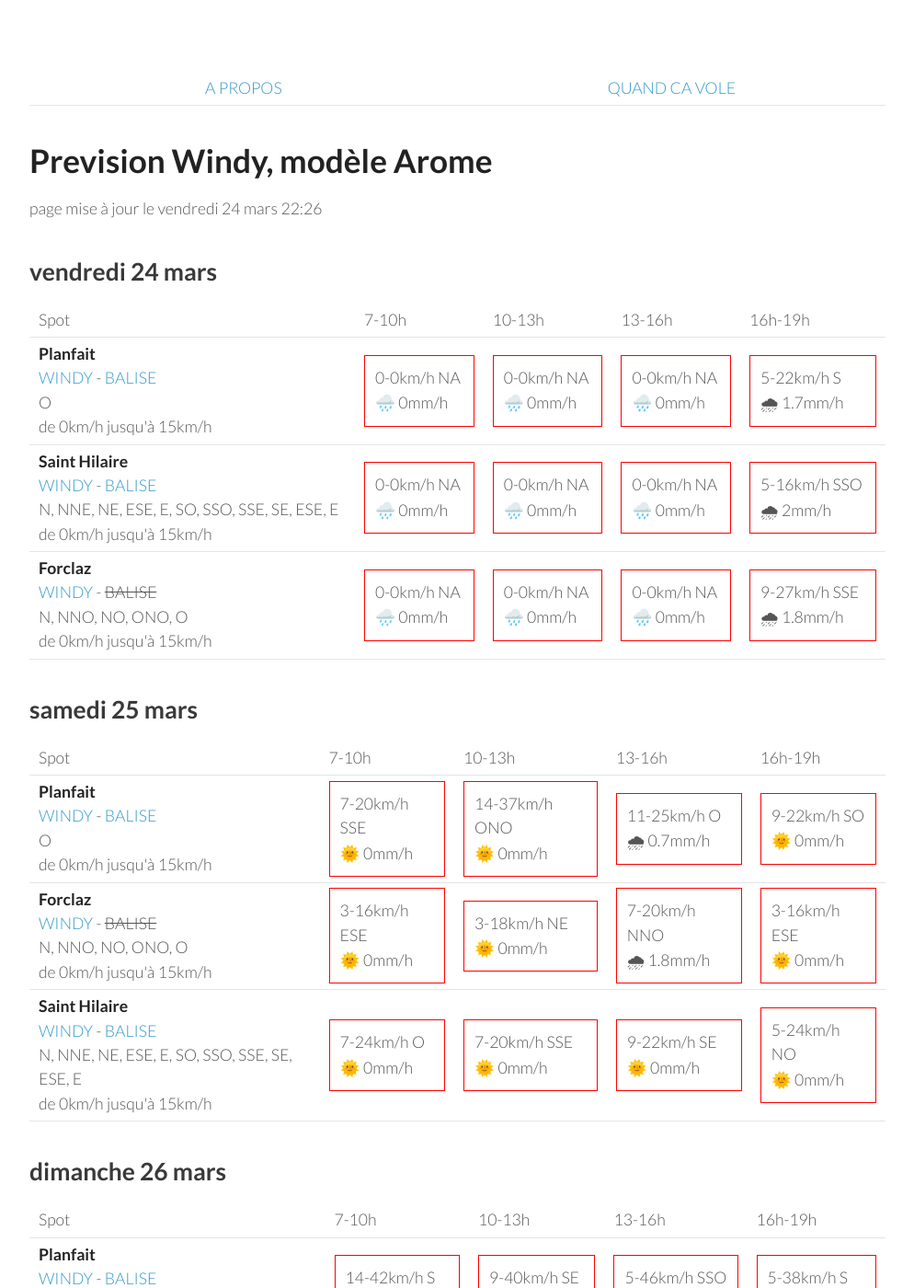
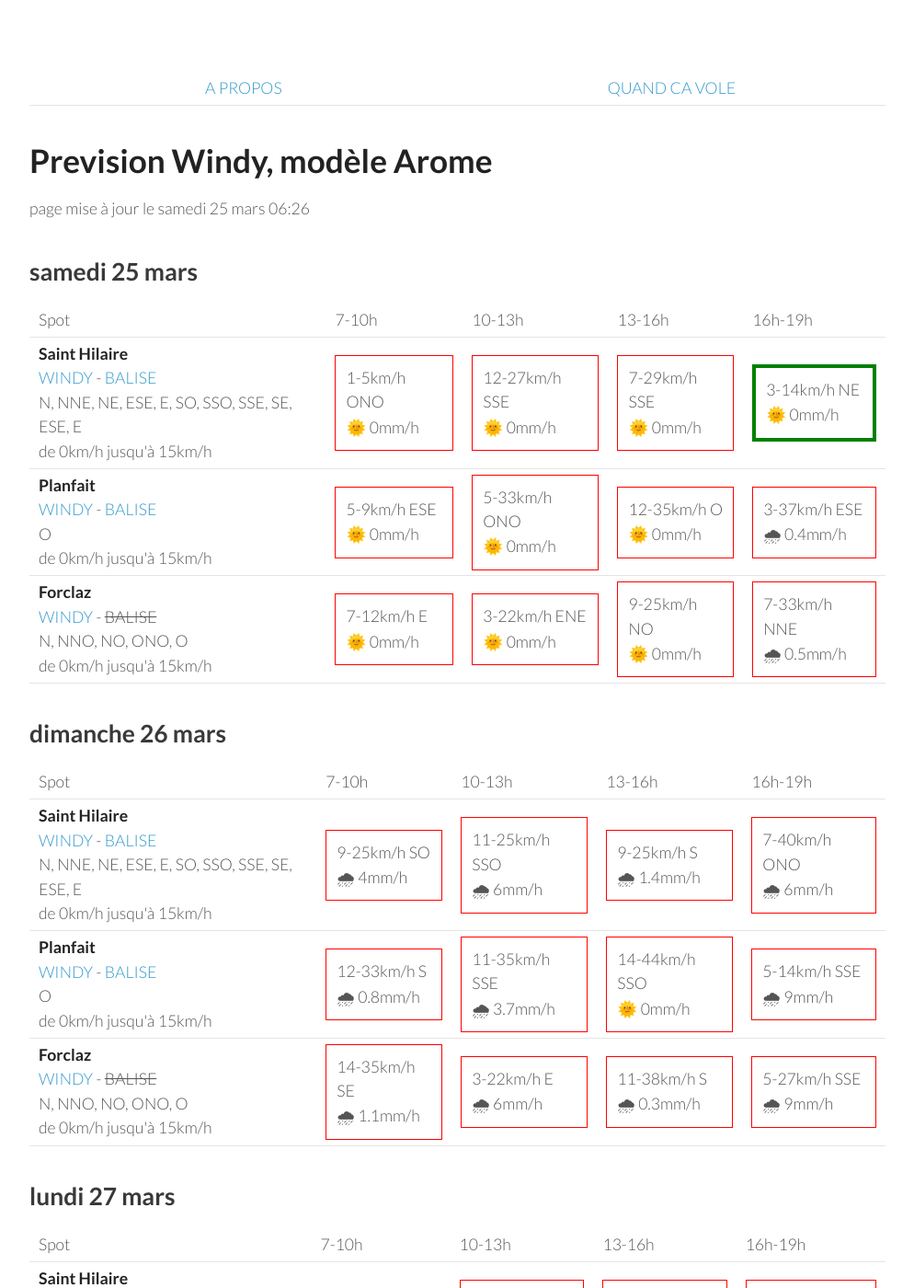
Before and after one commit to parapente-dans-le-nord/parapente-dans-le-nord.github.io, a Jekyll site: the page built from alpes_nord.markdown, in a window 1280 px wide and 1400 px high. Shown: the whole window at 92% size, without its empty margins (26-1020 px from the left). Built offline with Jekyll 4.4.1, drawn with Linux system fonts in a browser that asks for light colours; some of the changed text lies outside the part shown.

Commit message:
update index.markdown

```diff
--- a/alpes_nord.markdown
+++ b/alpes_nord.markdown
@@ -7,51 +7,8 @@ title:  "Tous les spots"
 {: .links}
 
 # Prevision Windy, modèle Arome
-page mise à jour le vendredi 24 mars 22:26
+page mise à jour le samedi 25 mars 06:26
 
-## vendredi 24 mars
-
-{::nomarkdown}
-<table>
-  <tbody>
-    <tr>
-      <td>Spot</td>
-      <td>7-10h</td>
-      <td>10-13h</td>
-      <td>13-16h</td>
-      <td>16h-19h</td>
-    </tr>
-<tr>
-        <td><strong>Planfait</strong><br><a href="https://windy.com/45.853/6.223?45.415,6.223,8">WINDY</a> - <span class=""><a href="https://www.openwindmap.org/PP496">BALISE</a> </span><br> <span class="vent-favorable">O</span><br><span class="force-vent">de 0km/h jusqu'à 15km/h</span> </td>
-
-            <td><div class="not-flyable"><p>0-0km/h NA</p><p>🌧️ 0mm/h</p></div></td>
-            <td><div class="not-flyable"><p>0-0km/h NA</p><p>🌧️ 0mm/h</p></div></td>
-            <td><div class="not-flyable"><p>0-0km/h NA</p><p>🌧️ 0mm/h</p></div></td>
-            <td><div class="not-flyable"><p>5-22km/h S</p><p>🌧 1.7mm/h</p></div></td>
-
-    </tr>
-<tr>
-        <td><strong>Saint Hilaire</strong><br><a href="https://windy.com/45.307/5.888?45.087,5.889,9,m:eUFagkX">WINDY</a> - <span class=""><a href="http://www.balisemeteo.com/balise.php?idBalise=61">BALISE</a> </span><br> <span class="vent-favorable">N, NNE, NE, ESE, E, SO, SSO, SSE, SE, ESE, E</span><br><span class="force-vent">de 0km/h jusqu'à 15km/h</span> </td>
-
-            <td><div class="not-flyable"><p>0-0km/h NA</p><p>🌧️ 0mm/h</p></div></td>
-            <td><div class="not-flyable"><p>0-0km/h NA</p><p>🌧️ 0mm/h</p></div></td>
-            <td><div class="not-flyable"><p>0-0km/h NA</p><p>🌧️ 0mm/h</p></div></td>
-            <td><div class="not-flyable"><p>5-16km/h SSO</p><p>🌧 2mm/h</p></div></td>
-
-    </tr>
-<tr>
-        <td><strong>Forclaz</strong><br><a href="https://windy.com/45.814/6.247?45.375,6.246,8,m:eVwaglz">WINDY</a> - <span class="no-balise"> BALISE </span><br> <span class="vent-favorable">N, NNO, NO, ONO, O</span><br><span class="force-vent">de 0km/h jusqu'à 15km/h</span> </td>
-
-            <td><div class="not-flyable"><p>0-0km/h NA</p><p>🌧️ 0mm/h</p></div></td>
-            <td><div class="not-flyable"><p>0-0km/h NA</p><p>🌧️ 0mm/h</p></div></td>
-            <td><div class="not-flyable"><p>0-0km/h NA</p><p>🌧️ 0mm/h</p></div></td>
-            <td><div class="not-flyable"><p>9-27km/h SSE</p><p>🌧 1.8mm/h</p></div></td>
-
-    </tr>
-
-</tbody>
-</table>
-{:/}
 ## samedi 25 mars
 
 {::nomarkdown}
@@ -65,32 +22,32 @@ page mise à jour le vendredi 24 mars 22:26
       <td>16h-19h</td>
     </tr>
 <tr>
+        <td><strong>Saint Hilaire</strong><br><a href="https://windy.com/45.307/5.888?45.087,5.889,9,m:eUFagkX">WINDY</a> - <span class=""><a href="http://www.balisemeteo.com/balise.php?idBalise=61">BALISE</a> </span><br> <span class="vent-favorable">N, NNE, NE, ESE, E, SO, SSO, SSE, SE, ESE, E</span><br><span class="force-vent">de 0km/h jusqu'à 15km/h</span> </td>
+
+            <td><div class="not-flyable"><p>1-5km/h ONO</p><p>🌞 0mm/h</p></div></td>
+            <td><div class="not-flyable"><p>12-27km/h SSE</p><p>🌞 0mm/h</p></div></td>
+            <td><div class="not-flyable"><p>7-29km/h SSE</p><p>🌞 0mm/h</p></div></td>
+            <td><div class="flyable"><p>3-14km/h NE</p><p>🌞 0mm/h</p></div></td>
+
+
+    </tr>
+<tr>
         <td><strong>Planfait</strong><br><a href="https://windy.com/45.853/6.223?45.415,6.223,8">WINDY</a> - <span class=""><a href="https://www.openwindmap.org/PP496">BALISE</a> </span><br> <span class="vent-favorable">O</span><br><span class="force-vent">de 0km/h jusqu'à 15km/h</span> </td>
 
-            <td><div class="not-flyable"><p>7-20km/h SSE</p><p>🌞 0mm/h</p></div></td>
-            <td><div class="not-flyable"><p>14-37km/h ONO</p><p>🌞 0mm/h</p></div></td>
-            <td><div class="not-flyable"><p>11-25km/h O</p><p>🌧 0.7mm/h</p></div></td>
-            <td><div class="not-flyable"><p>9-22km/h SO</p><p>🌞 0mm/h</p></div></td>
+            <td><div class="not-flyable"><p>5-9km/h ESE</p><p>🌞 0mm/h</p></div></td>
+            <td><div class="not-flyable"><p>5-33km/h ONO</p><p>🌞 0mm/h</p></div></td>
+            <td><div class="not-flyable"><p>12-35km/h O</p><p>🌞 0mm/h</p></div></td>
+            <td><div class="not-flyable"><p>3-37km/h ESE</p><p>🌧 0.4mm/h</p></div></td>
 
 
     </tr>
 <tr>
         <td><strong>Forclaz</strong><br><a href="https://windy.com/45.814/6.247?45.375,6.246,8,m:eVwaglz">WINDY</a> - <span class="no-balise"> BALISE </span><br> <span class="vent-favorable">N, NNO, NO, ONO, O</span><br><span class="force-vent">de 0km/h jusqu'à 15km/h</span> </td>
 
-            <td><div class="not-flyable"><p>3-16km/h ESE</p><p>🌞 0mm/h</p></div></td>
-            <td><div class="not-flyable"><p>3-18km/h NE</p><p>🌞 0mm/h</p></div></td>
-            <td><div class="not-flyable"><p>7-20km/h NNO</p><p>🌧 1.8mm/h</p></div></td>
-            <td><div class="not-flyable"><p>3-16km/h ESE</p><p>🌞 0mm/h</p></div></td>
-
-
-    </tr>
-<tr>
-        <td><strong>Saint Hilaire</strong><br><a href="https://windy.com/45.307/5.888?45.087,5.889,9,m:eUFagkX">WINDY</a> - <span class=""><a href="http://www.balisemeteo.com/balise.php?idBalise=61">BALISE</a> </span><br> <span class="vent-favorable">N, NNE, NE, ESE, E, SO, SSO, SSE, SE, ESE, E</span><br><span class="force-vent">de 0km/h jusqu'à 15km/h</span> </td>
-
-            <td><div class="not-flyable"><p>7-24km/h O</p><p>🌞 0mm/h</p></div></td>
-            <td><div class="not-flyable"><p>7-20km/h SSE</p><p>🌞 0mm/h</p></div></td>
-            <td><div class="not-flyable"><p>9-22km/h SE</p><p>🌞 0mm/h</p></div></td>
-            <td><div class="not-flyable"><p>5-24km/h NO</p><p>🌞 0mm/h</p></div></td>
+            <td><div class="not-flyable"><p>7-12km/h E</p><p>🌞 0mm/h</p></div></td>
+            <td><div class="not-flyable"><p>3-22km/h ENE</p><p>🌞 0mm/h</p></div></td>
+            <td><div class="not-flyable"><p>9-25km/h NO</p><p>🌞 0mm/h</p></div></td>
+            <td><div class="not-flyable"><p>7-33km/h NNE</p><p>🌧 0.5mm/h</p></div></td>
 
 
     </tr>
@@ -111,32 +68,32 @@ page mise à jour le vendredi 24 mars 22:26
       <td>16h-19h</td>
     </tr>
 <tr>
+        <td><strong>Saint Hilaire</strong><br><a href="https://windy.com/45.307/5.888?45.087,5.889,9,m:eUFagkX">WINDY</a> - <span class=""><a href="http://www.balisemeteo.com/balise.php?idBalise=61">BALISE</a> </span><br> <span class="vent-favorable">N, NNE, NE, ESE, E, SO, SSO, SSE, SE, ESE, E</span><br><span class="force-vent">de 0km/h jusqu'à 15km/h</span> </td>
+
+            <td><div class="not-flyable"><p>9-25km/h SO</p><p>🌧 4mm/h</p></div></td>
+            <td><div class="not-flyable"><p>11-25km/h SSO</p><p>🌧 6mm/h</p></div></td>
+            <td><div class="not-flyable"><p>9-25km/h S</p><p>🌧 1.4mm/h</p></div></td>
+            <td><div class="not-flyable"><p>7-40km/h ONO</p><p>🌧 6mm/h</p></div></td>
+
+
+    </tr>
+<tr>
         <td><strong>Planfait</strong><br><a href="https://windy.com/45.853/6.223?45.415,6.223,8">WINDY</a> - <span class=""><a href="https://www.openwindmap.org/PP496">BALISE</a> </span><br> <span class="vent-favorable">O</span><br><span class="force-vent">de 0km/h jusqu'à 15km/h</span> </td>
 
-            <td><div class="not-flyable"><p>14-42km/h S</p><p>🌧 0.7mm/h</p></div></td>
-            <td><div class="not-flyable"><p>9-40km/h SE</p><p>🌧 5mm/h</p></div></td>
-            <td><div class="not-flyable"><p>5-46km/h SSO</p><p>🌧 2.9mm/h</p></div></td>
-            <td><div class="not-flyable"><p>5-38km/h S</p><p>🌧 3.4mm/h</p></div></td>
+            <td><div class="not-flyable"><p>12-33km/h S</p><p>🌧 0.8mm/h</p></div></td>
+            <td><div class="not-flyable"><p>11-35km/h SSE</p><p>🌧 3.7mm/h</p></div></td>
+            <td><div class="not-flyable"><p>14-44km/h SSO</p><p>🌞 0mm/h</p></div></td>
+            <td><div class="not-flyable"><p>5-14km/h SSE</p><p>🌧 9mm/h</p></div></td>
 
 
     </tr>
 <tr>
         <td><strong>Forclaz</strong><br><a href="https://windy.com/45.814/6.247?45.375,6.246,8,m:eVwaglz">WINDY</a> - <span class="no-balise"> BALISE </span><br> <span class="vent-favorable">N, NNO, NO, ONO, O</span><br><span class="force-vent">de 0km/h jusqu'à 15km/h</span> </td>
 
-            <td><div class="not-flyable"><p>14-33km/h SSE</p><p>🌧 0.9mm/h</p></div></td>
-            <td><div class="not-flyable"><p>5-37km/h SE</p><p>🌧 3.5mm/h</p></div></td>
-            <td><div class="not-flyable"><p>5-46km/h OSO</p><p>🌧 2.2mm/h</p></div></td>
-            <td><div class="not-flyable"><p>3-40km/h SO</p><p>🌧 3.8mm/h</p></div></td>
-
-
-    </tr>
-<tr>
-        <td><strong>Saint Hilaire</strong><br><a href="https://windy.com/45.307/5.888?45.087,5.889,9,m:eUFagkX">WINDY</a> - <span class=""><a href="http://www.balisemeteo.com/balise.php?idBalise=61">BALISE</a> </span><br> <span class="vent-favorable">N, NNE, NE, ESE, E, SO, SSO, SSE, SE, ESE, E</span><br><span class="force-vent">de 0km/h jusqu'à 15km/h</span> </td>
-
-            <td><div class="not-flyable"><p>11-27km/h SO</p><p>🌧 0.9mm/h</p></div></td>
-            <td><div class="not-flyable"><p>5-48km/h SSE</p><p>🌧 2.2mm/h</p></div></td>
-            <td><div class="not-flyable"><p>3-51km/h SSO</p><p>🌧 1mm/h</p></div></td>
-            <td><div class="not-flyable"><p>7-53km/h SSO</p><p>🌧 1mm/h</p></div></td>
+            <td><div class="not-flyable"><p>14-35km/h SE</p><p>🌧 1.1mm/h</p></div></td>
+            <td><div class="not-flyable"><p>3-22km/h E</p><p>🌧 6mm/h</p></div></td>
+            <td><div class="not-flyable"><p>11-38km/h S</p><p>🌧 0.3mm/h</p></div></td>
+            <td><div class="not-flyable"><p>5-27km/h SSE</p><p>🌧 9mm/h</p></div></td>
 
 
     </tr>
@@ -159,19 +116,19 @@ page mise à jour le vendredi 24 mars 22:26
 <tr>
         <td><strong>Saint Hilaire</strong><br><a href="https://windy.com/45.307/5.888?45.087,5.889,9,m:eUFagkX">WINDY</a> - <span class=""><a href="http://www.balisemeteo.com/balise.php?idBalise=61">BALISE</a> </span><br> <span class="vent-favorable">N, NNE, NE, ESE, E, SO, SSO, SSE, SE, ESE, E</span><br><span class="force-vent">de 0km/h jusqu'à 15km/h</span> </td>
 
-            <td><div class="not-flyable"><p>1-42km/h N</p><p>🌧 4mm/h</p></div></td>
-            <td><div class="not-flyable"><p>3-38km/h NO</p><p>🌧 2.1mm/h</p></div></td>
-            <td><div class="not-flyable"><p>5-44km/h NNO</p><p>🌧 1.7mm/h</p></div></td>
-            <td><div class="not-flyable"><p>7-48km/h NNO</p><p>🌧 0.8mm/h</p></div></td>
+            <td><div class="not-flyable"><p>1-48km/h N</p><p>🌧 3mm/h</p></div></td>
+            <td><div class="not-flyable"><p>1-33km/h ONO</p><p>🌧 2mm/h</p></div></td>
+            <td><div class="not-flyable"><p>5-44km/h NNO</p><p>🌧 2mm/h</p></div></td>
+            <td><div class="not-flyable"><p>7-51km/h NNO</p><p>🌧 3mm/h</p></div></td>
 
 
     </tr>
 <tr>
         <td><strong>Planfait</strong><br><a href="https://windy.com/45.853/6.223?45.415,6.223,8">WINDY</a> - <span class=""><a href="https://www.openwindmap.org/PP496">BALISE</a> </span><br> <span class="vent-favorable">O</span><br><span class="force-vent">de 0km/h jusqu'à 15km/h</span> </td>
 
-            <td><div class="not-flyable"><p>3-37km/h O</p><p>🌧 2mm/h</p></div></td>
-            <td><div class="not-flyable"><p>5-27km/h O</p><p>🌧 1mm/h</p></div></td>
-            <td><div class="not-flyable"><p>7-40km/h NNO</p><p>🌧 2.2mm/h</p></div></td>
+            <td><div class="not-flyable"><p>3-35km/h OSO</p><p>🌧 2mm/h</p></div></td>
+            <td><div class="not-flyable"><p>5-27km/h O</p><p>🌧 2mm/h</p></div></td>
+            <td><div class="not-flyable"><p>9-42km/h NO</p><p>🌧 1.6mm/h</p></div></td>
             <td><div class="not-flyable"><p>11-46km/h NNO</p><p>🌧 1mm/h</p></div></td>
 
 
@@ -179,10 +136,10 @@ page mise à jour le vendredi 24 mars 22:26
 <tr>
         <td><strong>Forclaz</strong><br><a href="https://windy.com/45.814/6.247?45.375,6.246,8,m:eVwaglz">WINDY</a> - <span class="no-balise"> BALISE </span><br> <span class="vent-favorable">N, NNO, NO, ONO, O</span><br><span class="force-vent">de 0km/h jusqu'à 15km/h</span> </td>
 
-            <td><div class="not-flyable"><p>5-33km/h O</p><p>🌧 2mm/h</p></div></td>
-            <td><div class="not-flyable"><p>7-38km/h ONO</p><p>🌧 1.5mm/h</p></div></td>
-            <td><div class="not-flyable"><p>9-44km/h NO</p><p>🌧 0.7mm/h</p></div></td>
-            <td><div class="not-flyable"><p>9-46km/h NNO</p><p>🌧 0.5mm/h</p></div></td>
+            <td><div class="not-flyable"><p>3-38km/h OSO</p><p>🌧 2mm/h</p></div></td>
+            <td><div class="not-flyable"><p>5-27km/h O</p><p>🌧 1.7mm/h</p></div></td>
+            <td><div class="not-flyable"><p>7-42km/h NO</p><p>🌧 1.3mm/h</p></div></td>
+            <td><div class="not-flyable"><p>9-46km/h NNO</p><p>🌧 1mm/h</p></div></td>
 
 
     </tr>
@@ -203,30 +160,30 @@ page mise à jour le vendredi 24 mars 22:26
       <td>16h-19h</td>
     </tr>
 <tr>
+        <td><strong>Planfait</strong><br><a href="https://windy.com/45.853/6.223?45.415,6.223,8">WINDY</a> - <span class=""><a href="https://www.openwindmap.org/PP496">BALISE</a> </span><br> <span class="vent-favorable">O</span><br><span class="force-vent">de 0km/h jusqu'à 15km/h</span> </td>
+
+            <td><div class="not-flyable"><p>5-20km/h E</p><p>🌞 0mm/h</p></div></td>
+            <td><div class="not-flyable"><p>1-18km/h O</p><p>🌞 0mm/h</p></div></td>
+            <td><div class="flyable"><p>1-14km/h O</p><p>🌞 0mm/h</p></div></td>
+            <td><div class="not-flyable"><p>1-16km/h SO</p><p>🌞 0mm/h</p></div></td>
+
+
+    </tr>
+<tr>
         <td><strong>Forclaz</strong><br><a href="https://windy.com/45.814/6.247?45.375,6.246,8,m:eVwaglz">WINDY</a> - <span class="no-balise"> BALISE </span><br> <span class="vent-favorable">N, NNO, NO, ONO, O</span><br><span class="force-vent">de 0km/h jusqu'à 15km/h</span> </td>
 
             <td><div class="not-flyable"><p>5-20km/h ESE</p><p>🌞 0mm/h</p></div></td>
-            <td><div class="not-flyable"><p>1-20km/h SSE</p><p>🌞 0mm/h</p></div></td>
+            <td><div class="not-flyable"><p>1-18km/h SO</p><p>🌞 0mm/h</p></div></td>
             <td><div class="flyable"><p>1-12km/h O</p><p>🌞 0mm/h</p></div></td>
             <td><div class="not-flyable"><p>1-14km/h SO</p><p>🌞 0mm/h</p></div></td>
 
 
     </tr>
 <tr>
-        <td><strong>Planfait</strong><br><a href="https://windy.com/45.853/6.223?45.415,6.223,8">WINDY</a> - <span class=""><a href="https://www.openwindmap.org/PP496">BALISE</a> </span><br> <span class="vent-favorable">O</span><br><span class="force-vent">de 0km/h jusqu'à 15km/h</span> </td>
-
-            <td><div class="not-flyable"><p>5-22km/h ESE</p><p>🌞 0mm/h</p></div></td>
-            <td><div class="not-flyable"><p>1-20km/h SSO</p><p>🌞 0mm/h</p></div></td>
-            <td><div class="not-flyable"><p>1-14km/h OSO</p><p>🌞 0mm/h</p></div></td>
-            <td><div class="not-flyable"><p>3-20km/h S</p><p>🌞 0mm/h</p></div></td>
-
-
-    </tr>
-<tr>
         <td><strong>Saint Hilaire</strong><br><a href="https://windy.com/45.307/5.888?45.087,5.889,9,m:eUFagkX">WINDY</a> - <span class=""><a href="http://www.balisemeteo.com/balise.php?idBalise=61">BALISE</a> </span><br> <span class="vent-favorable">N, NNE, NE, ESE, E, SO, SSO, SSE, SE, ESE, E</span><br><span class="force-vent">de 0km/h jusqu'à 15km/h</span> </td>
 
-            <td><div class="not-flyable"><p>1-38km/h E</p><p>🌞 0mm/h</p></div></td>
-            <td><div class="not-flyable"><p>0-22km/h OSO</p><p>🌞 0mm/h</p></div></td>
+            <td><div class="not-flyable"><p>3-38km/h E</p><p>🌞 0mm/h</p></div></td>
+            <td><div class="not-flyable"><p>1-25km/h O</p><p>🌞 0mm/h</p></div></td>
             <td><div class="not-flyable"><p>3-22km/h SO</p><p>🌞 0mm/h</p></div></td>
             <td><div class="not-flyable"><p>5-25km/h SO</p><p>🌞 0mm/h</p></div></td>
 
@@ -251,9 +208,9 @@ page mise à jour le vendredi 24 mars 22:26
 <tr>
         <td><strong>Planfait</strong><br><a href="https://windy.com/45.853/6.223?45.415,6.223,8">WINDY</a> - <span class=""><a href="https://www.openwindmap.org/PP496">BALISE</a> </span><br> <span class="vent-favorable">O</span><br><span class="force-vent">de 0km/h jusqu'à 15km/h</span> </td>
 
-            <td><div class="not-flyable"><p>5-20km/h ESE</p><p>🌞 0mm/h</p></div></td>
-            <td><div class="not-flyable"><p>3-22km/h SSE</p><p>🌞 0mm/h</p></div></td>
-            <td><div class="not-flyable"><p>7-27km/h OSO</p><p>🌞 0mm/h</p></div></td>
+            <td><div class="not-flyable"><p>5-25km/h ESE</p><p>🌞 0mm/h</p></div></td>
+            <td><div class="not-flyable"><p>5-24km/h SE</p><p>🌞 0mm/h</p></div></td>
+            <td><div class="not-flyable"><p>5-25km/h SSO</p><p>🌞 0mm/h</p></div></td>
             <td><div class="not-flyable"><p>7-31km/h OSO</p><p>🌞 0mm/h</p></div></td>
 
 
```
